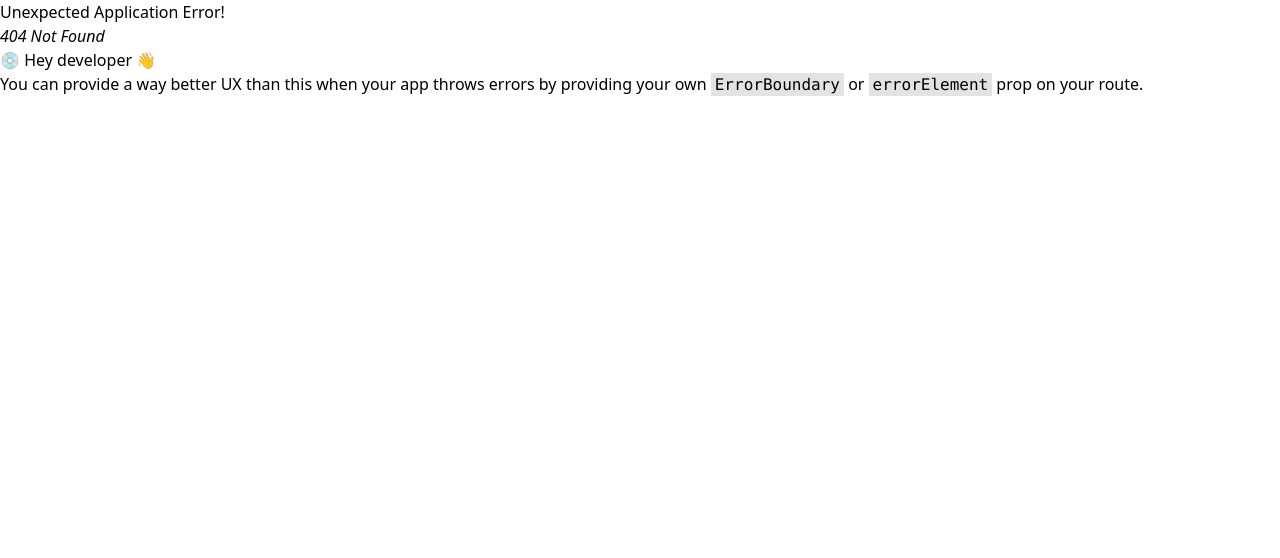
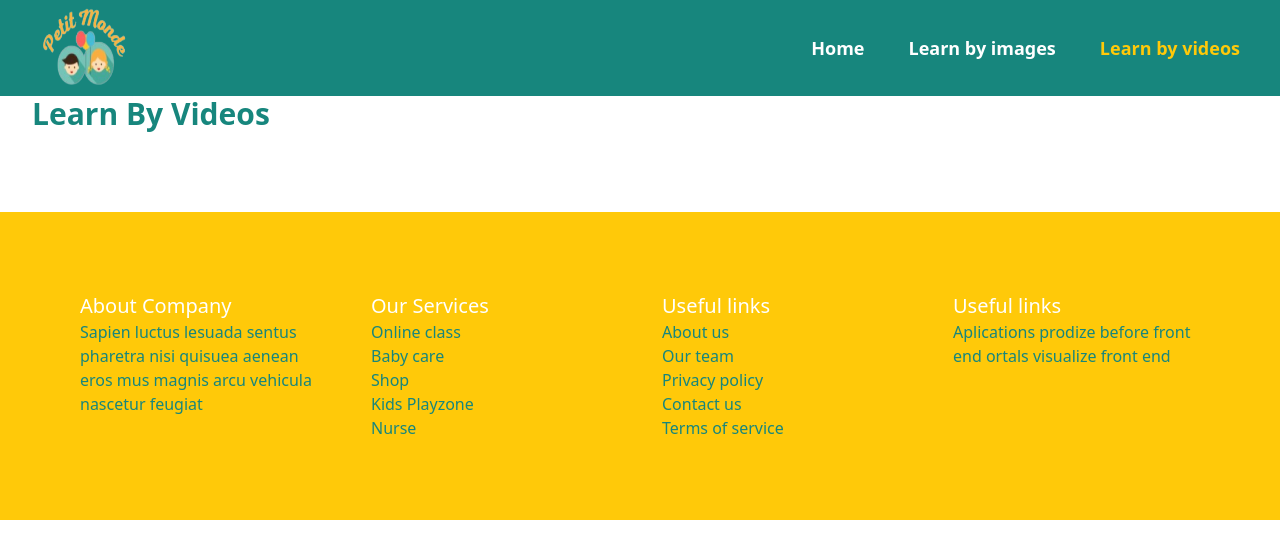
Before and after one commit to maher-alhomsy/BMM_Project, a React (Vite) app: page /learn-by-videos in a window 1280 px wide. Before the commit this address had no page. Shown: the top 558 px of the page. Built offline with nearby package versions, Linux system fonts and the light colour scheme.

Commit message:
create LearnByVideos page

```diff
--- a/src/App.tsx
+++ b/src/App.tsx
@@ -3,6 +3,7 @@ import { createBrowserRouter, RouterProvider } from 'react-router';
 import Home from './pages/Home';
 import Root from './pages/Root';
 import LearnByImages from './pages/LearnByImages';
+import LearnByVideos from './pages/LearnByVideos';
 
 function App() {
   const router = createBrowserRouter([
@@ -11,6 +12,7 @@ function App() {
       children: [
         { index: true, element: <Home /> },
         { path: 'learn-by-images', element: <LearnByImages /> },
+        { path: 'learn-by-videos', element: <LearnByVideos /> },
       ],
     },
   ]);
--- a/src/components/Header.tsx
+++ b/src/components/Header.tsx
@@ -5,6 +5,7 @@ import logo from '../assets/logo.png';
 const data = [
   { title: 'Home', path: '/' },
   { title: 'Learn by images', path: 'learn-by-images' },
+  { title: 'Learn by videos', path: 'learn-by-videos' },
 ];
 
 const Header = () => {
--- /dev/null
+++ b/src/pages/LearnByVideos.tsx
@@ -0,0 +1,29 @@
+const videos = import.meta.glob('../assets/videos/*', {
+  eager: true,
+});
+
+const LearnByVideos = () => {
+  // eslint-disable-next-line @typescript-eslint/ban-ts-comment
+  // @ts-expect-error
+  const videoPaths = Object.values(videos).map((module) => module.default);
+
+  return (
+    <section className="px-2 md:px-8">
+      <h1 className="text-primary text-3xl font-bold">Learn By Videos</h1>
+
+      <ul className="flex flex-wrap gap-10 justify-center my-10">
+        {videoPaths.map((i) => (
+          <li
+            key={i}
+            className=" w-full md:w-[30%] p-2 border-2 border-primary rounded-lg"
+          >
+            {/* <img src={i} /> */}
+            <video src={i} controls />
+          </li>
+        ))}
+      </ul>
+    </section>
+  );
+};
+
+export default LearnByVideos;
```
